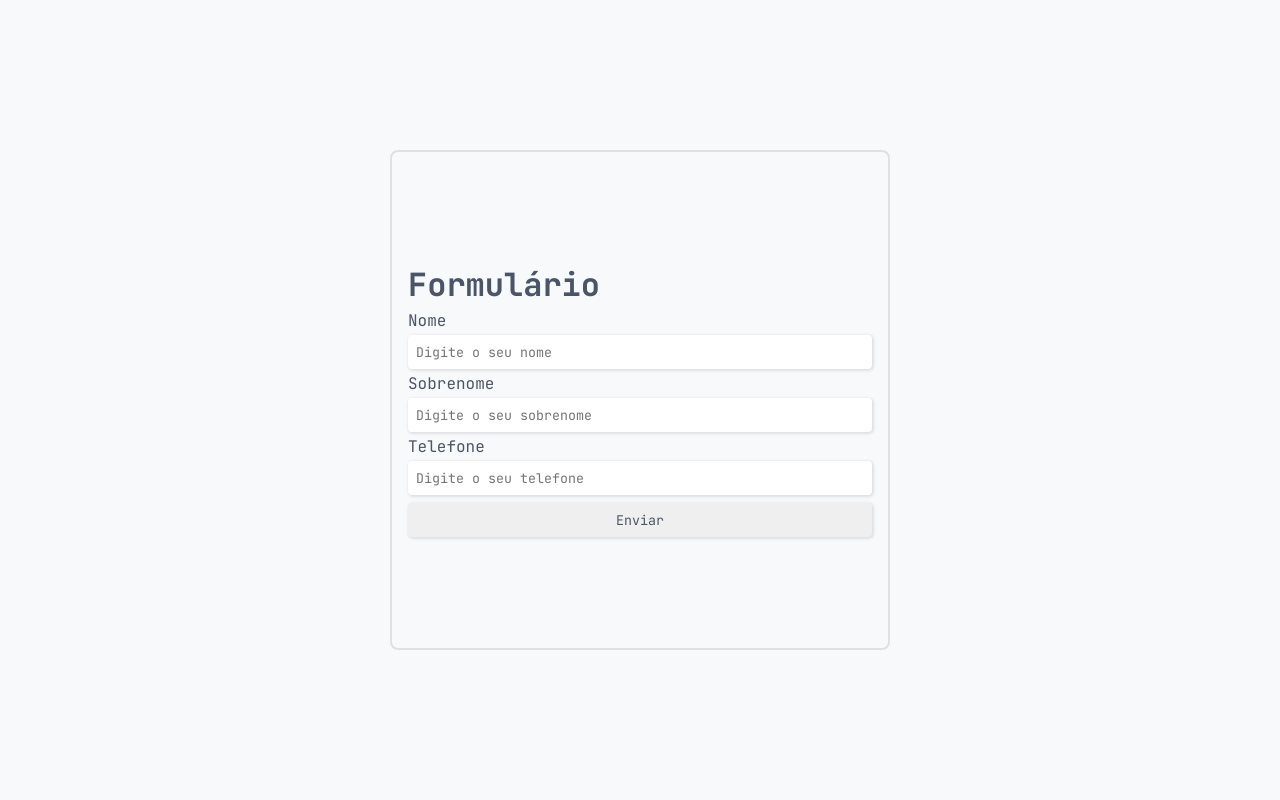
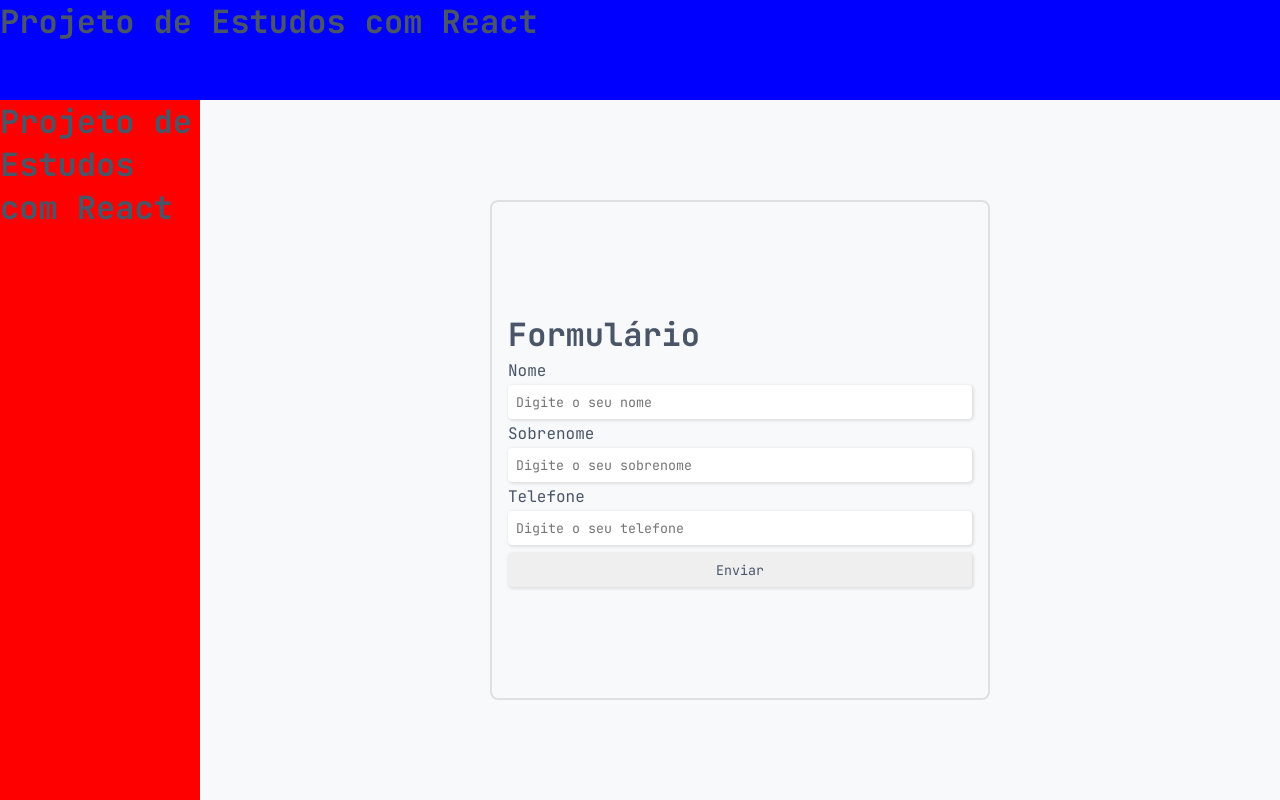
Before and after one commit to RafaelGaiteiro/project-study-react-two, a React (Vite) app: page / in a window 1280 px wide. Built offline with nearby package versions, Linux system fonts and the light colour scheme.

Commit message:
header e aside criados

```diff
--- /dev/null
+++ b/src/components/UI/atoms/Aside/index.tsx
@@ -0,0 +1,11 @@
+import { AsideStylized } from "./styles";
+
+interface IAsideProps {}
+
+export const Aside = ({}: IAsideProps) => {
+  return (
+    <AsideStylized>
+      <h1>Projeto de Estudos com React</h1>
+    </AsideStylized>
+  );
+};
--- /dev/null
+++ b/src/components/UI/atoms/Aside/styles.ts
@@ -0,0 +1,8 @@
+import { styled } from "styled-components";
+
+export const AsideStylized = styled.div`
+  grid-area: AS;
+  background-color: red;
+  height: 100%;
+  width: 100%;
+`;
--- a/src/components/UI/atoms/Container/styles.ts
+++ b/src/components/UI/atoms/Container/styles.ts
@@ -5,7 +5,6 @@ export const ContainerStylized = styled.div<IContainerProps>`
   display: flex;
   justify-content: center;
   align-items: center;
-  height: 100vh;
   width: ${(props) => props.width};
   gap: ${({ gap }) => gap};
 `;
--- a/src/components/UI/atoms/Header/index.tsx
+++ b/src/components/UI/atoms/Header/index.tsx
@@ -1,8 +1,11 @@
-import { ReactNode } from "react";
 import { HeaderStylized } from "./styles";
 
 interface IHeaderProps {}
 
 export const Header = ({}: IHeaderProps) => {
-  return <HeaderStylized></HeaderStylized>;
+  return (
+    <HeaderStylized>
+      <h1>Projeto de Estudos com React</h1>
+    </HeaderStylized>
+  );
 };
--- a/src/components/UI/atoms/Header/styles.ts
+++ b/src/components/UI/atoms/Header/styles.ts
@@ -1,3 +1,8 @@
 import { styled } from "styled-components";
 
-export const HeaderStylized = styled.div``;
+export const HeaderStylized = styled.div`
+  grid-area: HD;
+  background-color: blue;
+  height: 100%;
+  width: 100%;
+`;
--- a/src/components/templates/DefaultTemplate/index.tsx
+++ b/src/components/templates/DefaultTemplate/index.tsx
@@ -1,6 +1,7 @@
 import { ReactNode } from "react";
 import { Content, DefaultTemplateStylized } from "./styles";
 import { Header } from "../../UI/atoms/Header";
+import { Aside } from "../../UI/atoms/Aside";
 
 interface IDefaultTemplate {
   children: ReactNode;
@@ -10,6 +11,7 @@ export const DefaultTemplate = ({ children }: IDefaultTemplate) => {
   return (
     <DefaultTemplateStylized>
       <Header />
+      <Aside />
       <Content>{children}</Content>
     </DefaultTemplateStylized>
   );
--- a/src/components/templates/DefaultTemplate/styles.ts
+++ b/src/components/templates/DefaultTemplate/styles.ts
@@ -1,5 +1,18 @@
 import { styled } from "styled-components";
 
-export const DefaultTemplateStylized = styled.div``;
+export const DefaultTemplateStylized = styled.div`
+  display: grid;
+  grid-template-areas:
+    "HD HD"
+    "AS CT";
+  grid-template-columns: 200px auto;
+  grid-template-rows: 100px auto;
+`;
 
-export const Content = styled.div``;
+export const Content = styled.div`
+  grid-area: CT;
+  height: calc(100vh - 100px);
+
+  display: flex;
+  justify-content: center;
+`;
```
